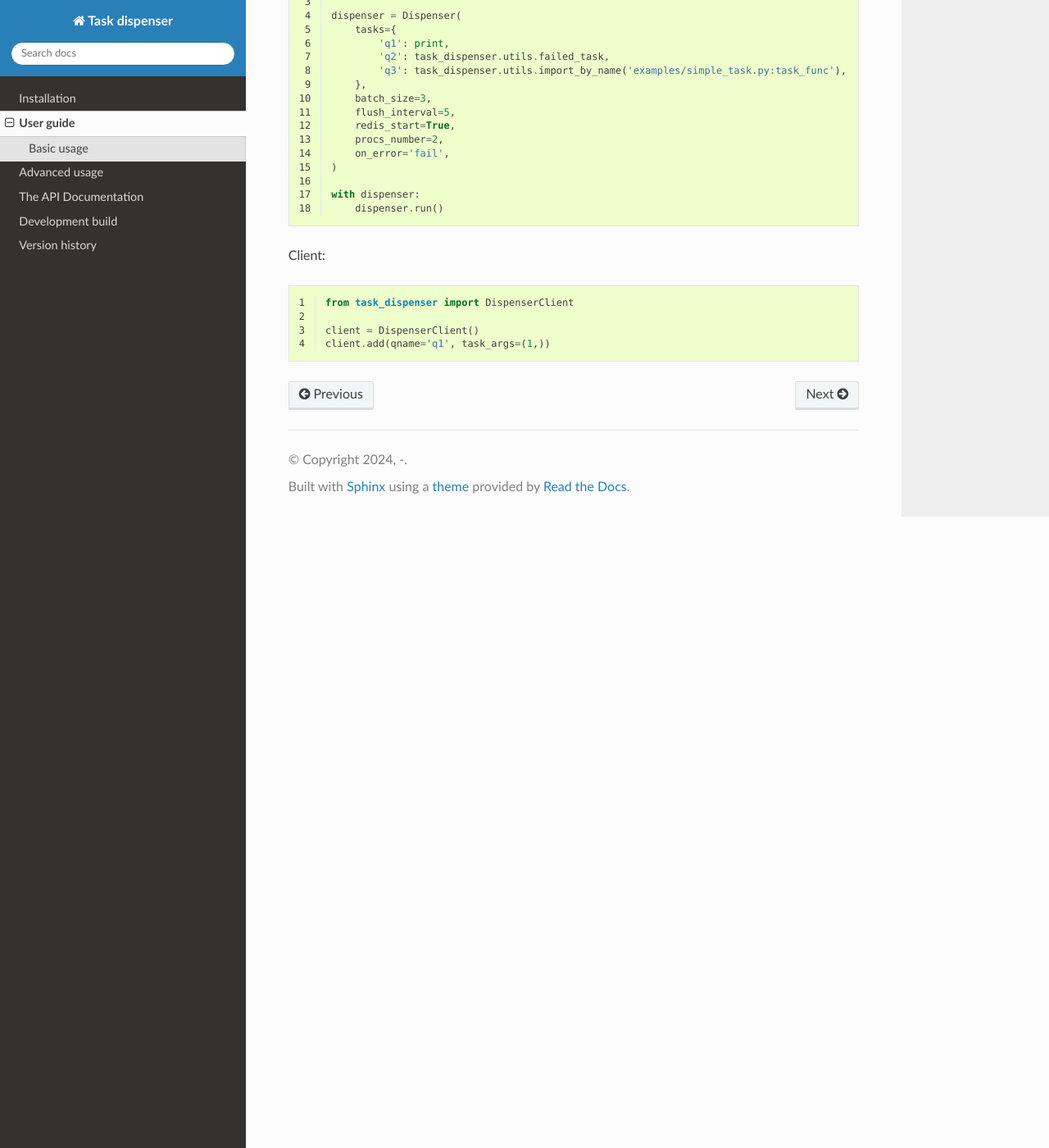
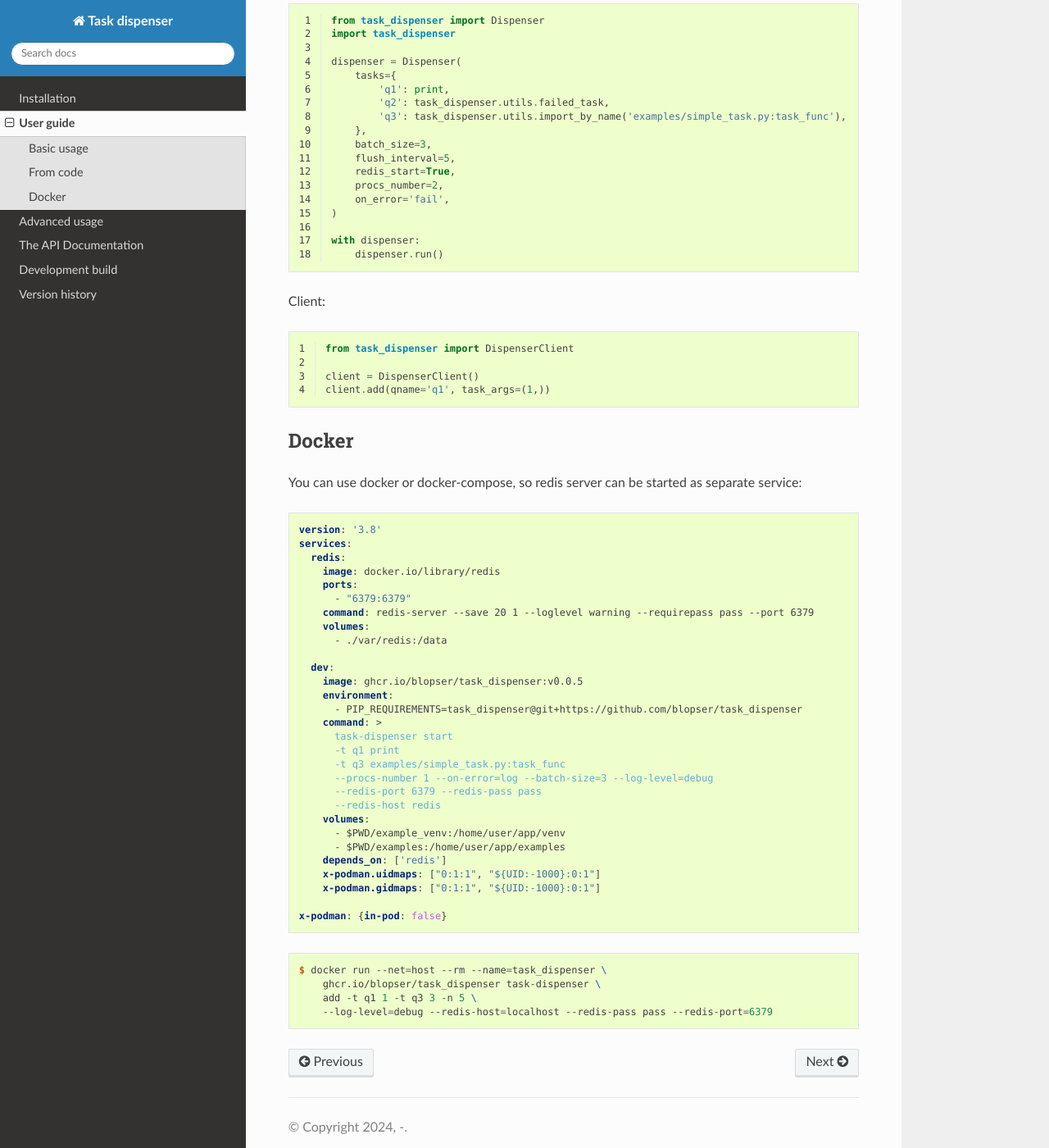
Before and after one commit to blopser/task_dispenser, a Sphinx documentation site: the page built from docs/source/user_guide.rst, in a window 1280 px wide and 1400 px high, scrolled down 1357 px. Shown: the whole window at 82% size. Built offline with Sphinx 7.4.7 and the Read the Docs theme 2.0.0, drawn with Linux system fonts in a browser that asks for light colours.

Commit message:
docker-copose in docs

```diff
--- a/docker-compose-dev.yml
+++ b/docker-compose-dev.yml
@@ -6,6 +6,8 @@ services:
       dockerfile: ./Dockerfile
       args:
         - SYS_REQUIREMENTS=curl redis make
+    environment:
+      - PIP_REQUIREMENTS=.[dev]
     volumes:
       - $PWD/var/home:/home/user
       - $PWD/:/home/user/app
--- a/docker-compose.yml
+++ b/docker-compose.yml
@@ -1,18 +1,28 @@
 version: '3.8'
 services:
+  redis:
+    image: docker.io/library/redis
+    ports:
+      - "6379:6379"
+    command: redis-server --save 20 1 --loglevel warning --requirepass pass --port 6379
+    volumes:
+      - ./var/redis:/data
+
   dev:
-    image: ghcr.io/blopser/task_dispenser:v0.0.3
+    image: ghcr.io/blopser/task_dispenser:v0.0.5
     environment:
       - PIP_REQUIREMENTS=task_dispenser@git+https://github.com/blopser/task_dispenser
     command: >
       task-dispenser start
       -t q1 print
-      -t q2 task_dispenser.utils:failed_task
       -t q3 examples/simple_task.py:task_func
-      --redis-start --procs-number 2 --on-error=log --batch-size=3 --log-level=debug
+      --procs-number 1 --on-error=log --batch-size=3 --log-level=debug
+      --redis-port 6379 --redis-pass pass
+      --redis-host redis
     volumes:
       - $PWD/example_venv:/home/user/app/venv
       - $PWD/examples:/home/user/app/examples
+    depends_on: ['redis']
     x-podman.uidmaps: ["0:1:1", "${UID:-1000}:0:1"]
     x-podman.gidmaps: ["0:1:1", "${UID:-1000}:0:1"]
 
--- a/docs/source/development.rst
+++ b/docs/source/development.rst
@@ -1,8 +1,10 @@
 Development build
 =================
 
-1) start development container, install library in editable mode and run tests::
+Start development container, install library in editable mode and run tests:
 
-  $ make start
-  $ python -m pip install -e .[dev]
-  $ /bin/bash ./scripts/test.sh
+.. code-block:: console
+
+   $ make start
+   $ python -m pip install -e .[dev]
+   $ /bin/bash ./scripts/test.sh
--- a/docs/source/user_guide.rst
+++ b/docs/source/user_guide.rst
@@ -21,7 +21,6 @@ Start dispenser with three queues `q1`, `q2`, `q3`:
 Run redis server automatically using default address.
 
 .. code-block:: console
-   :linenos:
 
    $ task-dispenser start \
        -t q1 print \
@@ -32,9 +31,11 @@ Run redis server automatically using default address.
 Then add task with `args=(1,)` to queue `q1` and task with `args=(2,)` to queue `q2` 5 times using default redis address:
 
 .. code-block:: console
-   :linenos:
 
    $ task-dispenser add -t q1 1 -t q2 2 -t q3 3 -n 5 --log-level=debug
+
+From code
+---------
 
 The same results can be achieved using following code:
 
@@ -71,3 +72,18 @@ Client:
 
    client = DispenserClient()
    client.add(qname='q1', task_args=(1,))
+
+Docker
+------
+
+You can use docker or docker-compose, so redis server can be started as separate service:
+
+.. literalinclude:: ../../docker-compose.yml
+   :language: yaml
+
+.. code-block:: console
+
+   $ docker run --net=host --rm --name=task_dispenser \
+       ghcr.io/blopser/task_dispenser task-dispenser \
+       add -t q1 1 -t q3 3 -n 5 \
+       --log-level=debug --redis-host=localhost --redis-pass pass --redis-port=6379
--- a/pyproject.toml
+++ b/pyproject.toml
@@ -13,7 +13,7 @@ dev = [
     "pytest-cov",
     "pytest-mypy",
     "pytest-pylint",
-    "sphinx",
+    "sphinx<7.0.0",
     "sphinx-autodoc-typehints",
     "sphinx-rtd-theme",
     "sphinx-argparse",
```
